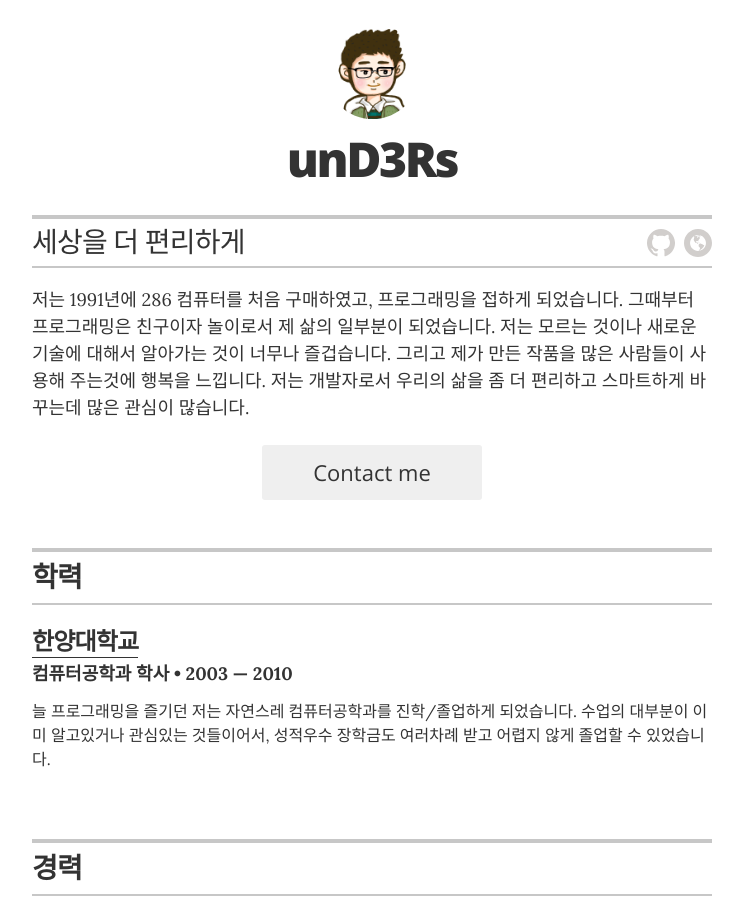
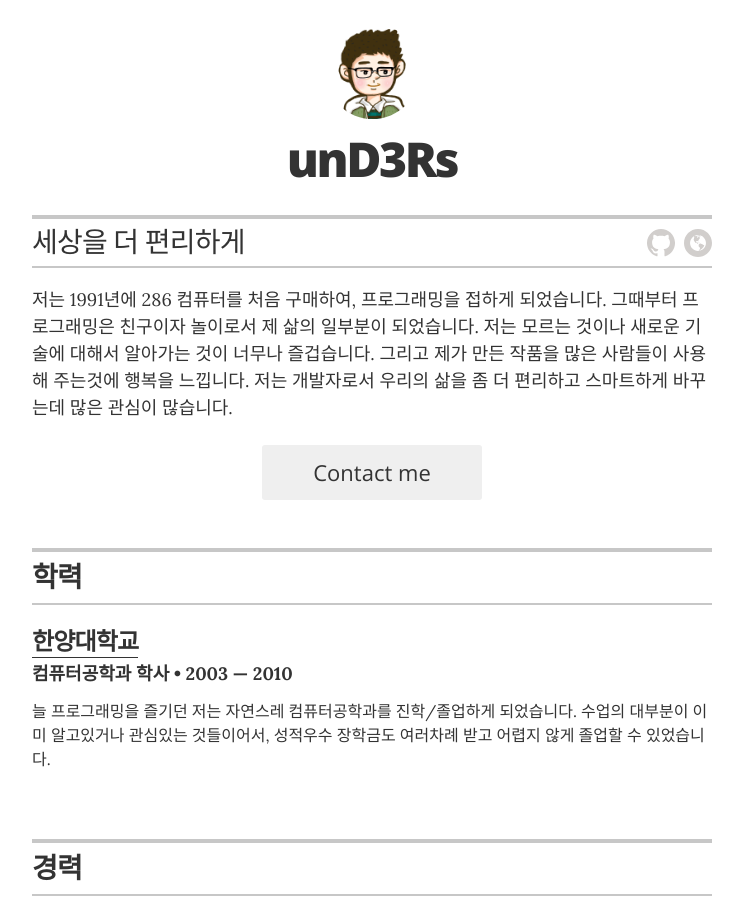
Before and after one commit to und3rs/resume_kr, a Jekyll site: the page built from index.html, in a window 1280 px wide and 900 px high. Shown: the whole window, without its empty margins (268-1011 px from the left). Built offline with Jekyll 4.4.1, drawn with Linux system fonts in a browser that asks for light colours.

Commit message:
Update _config.yml

```diff
--- a/_config.yml
+++ b/_config.yml
@@ -1,5 +1,5 @@
 # Site settings
-title: "unD3Rs Resume"
+title: "unD3Rs 이력서"
 description: "A resume of unD3Rs"
 
 # Build settings
@@ -23,7 +23,7 @@
 resume_header_contact_info:     "Gyeonggi-do, Republic of Korea • 010-2937-5790 • und3rs@gmail.com"
 display_header_contact_info:    "false"
 
-resume_header_intro: "<p>저는 1991년에 286 컴퓨터를 처음 구매하였고, 프로그래밍을 접하게 되었습니다. 그때부터 프로그래밍은 친구이자 놀이로서 제 삶의 일부분이 되었습니다. 저는 모르는 것이나 새로운 기술에 대해서 알아가는 것이 너무나 즐겁습니다. 그리고 제가 만든 작품을 많은 사람들이 사용해 주는것에 행복을 느낍니다. 저는 개발자로서 우리의 삶을 좀 더 편리하고 스마트하게 바꾸는데 많은 관심이 많습니다.</p>"
+resume_header_intro: "<p>저는 1991년에 286 컴퓨터를 처음 구매하여, 프로그래밍을 접하게 되었습니다. 그때부터 프로그래밍은 친구이자 놀이로서 제 삶의 일부분이 되었습니다. 저는 모르는 것이나 새로운 기술에 대해서 알아가는 것이 너무나 즐겁습니다. 그리고 제가 만든 작품을 많은 사람들이 사용해 주는것에 행복을 느낍니다. 저는 개발자로서 우리의 삶을 좀 더 편리하고 스마트하게 바꾸는데 많은 관심이 많습니다.</p>"
 
 # use "yes" to display the email contact button,
 # "no" to display an "I'm not looking for work" message,
```
